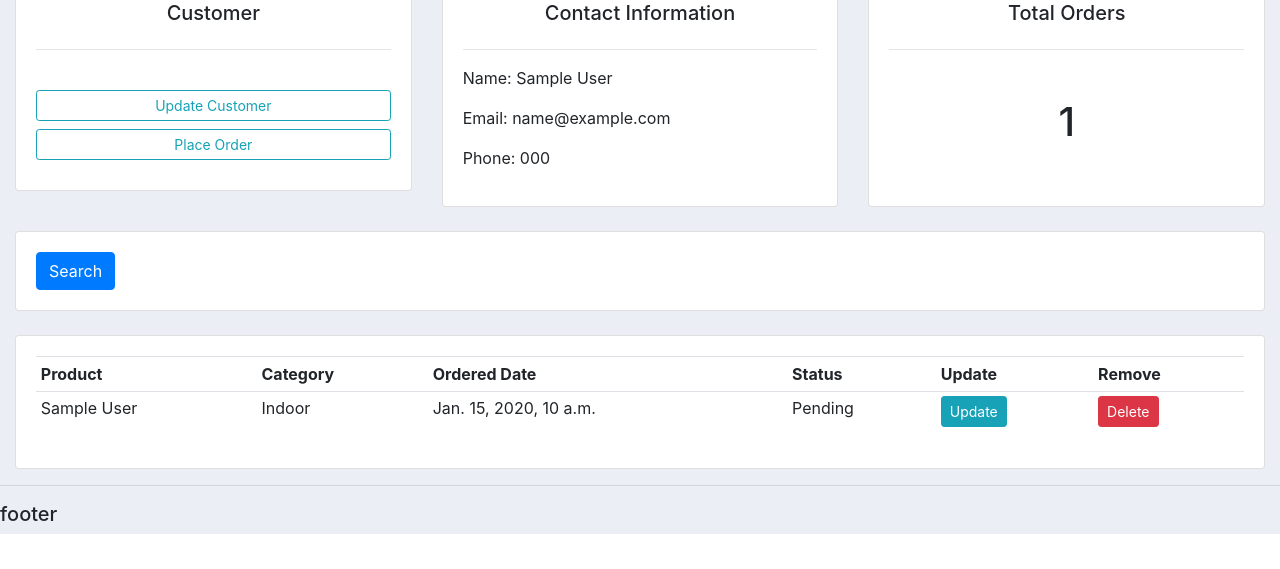
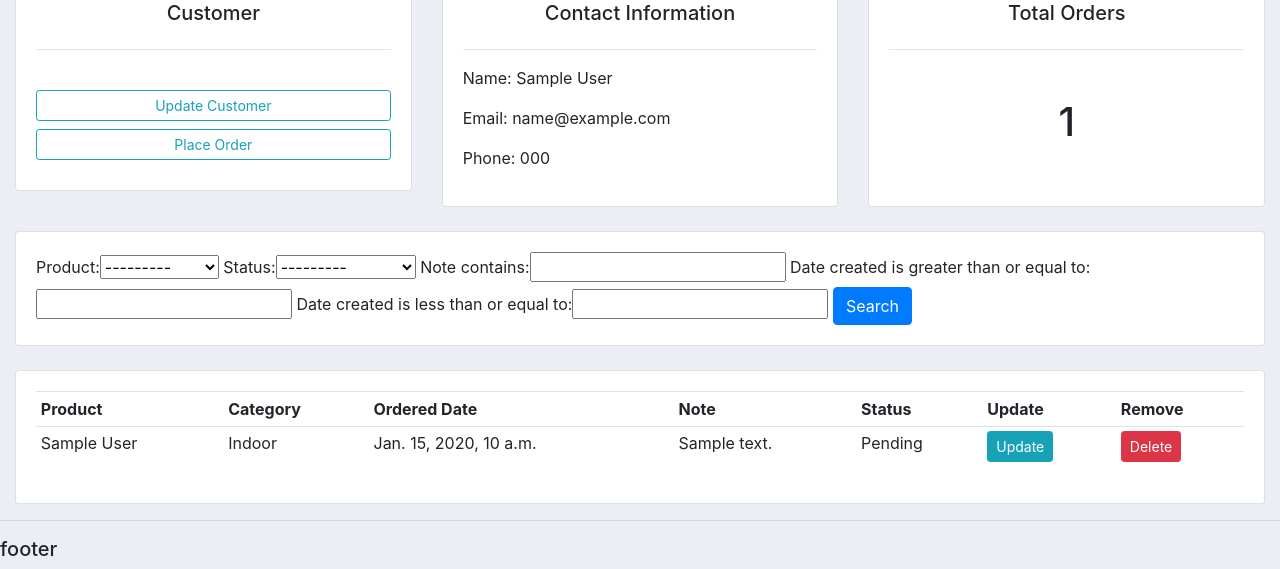
Before and after one commit to md-abdul-alim/Customer-Management-System, a Django app: page /customer/1/ in a window 1280 px wide. Shown: the part 336-905 px from the top of the page. Before the commit the page ends 870 px from the top, so only its background shows below. Run offline with Django 3.2, Linux system fonts and the light colour scheme; tables that the repository leaves empty hold one stand-in row (values such as "Sample post"); some libraries are stand-ins or nearby versions.

Commit message:
searching added by django-filters

```diff
--- /dev/null
+++ b/accounts/filters.py
@@ -0,0 +1,15 @@
+import django_filters
+from django_filters import DateFilter, CharFilter
+from .models import *
+
+
+class OrderFilter(django_filters.FilterSet):
+    start_date = DateFilter(field_name="date_created", lookup_expr='gte')
+    end_date = DateFilter(field_name="date_created", lookup_expr='lte')
+    # icontains means ignore case sensitive
+    note = CharFilter(field_name='note', lookup_expr='icontains')
+
+    class Meta:
+        model = Order
+        fields = '__all__'
+        exclude = ['customer', 'date_created']
--- a/accounts/models.py
+++ b/accounts/models.py
@@ -41,6 +41,7 @@ class Order(models.Model):
     product = models.ForeignKey(Product, null=True, on_delete=models.SET_NULL)
     date_created= models.DateTimeField(auto_now_add=True, null=True)
     status= models.CharField(max_length=200, null=True, choices=STATUS)
+    note = models.CharField(max_length=500, null=True)
 
     def __str__(self):
         return self.product.name
--- a/accounts/templates/accounts/customer.html
+++ b/accounts/templates/accounts/customer.html
@@ -33,9 +33,12 @@
 <div class="row">
     <div class="col">
         <div class="card card-body">
+
             <form action="" method="get">
+                {{ myFilter.form }}
                 <button class="btn btn-primary">Search</button>
             </form>
+
         </div>
     </div>
 </div>
@@ -50,6 +53,7 @@
                     <th>Product</th>
                     <th>Category</th>
                     <th>Ordered Date</th>
+                    <th>Note</th>
                     <th>Status</th>
                     <th>Update</th>
                     <th>Remove</th>
@@ -59,6 +63,7 @@
                         <td>{{order.product}}</td>
                         <td>{{order.product.category}}</td>
                         <td>{{order.date_created}}</td>
+                        <td>{{ order.note }}</td>
                         <td>{{ order.status }}</td>
                         <td> <a class="btn btn-sm btn-info" href="{% url 'update_order' order.id %}">Update</a> </td>
                     <td> <a class="btn btn-sm btn-danger" href="{% url 'delete_order' order.id %}">Delete</a> </td>
--- a/accounts/views.py
+++ b/accounts/views.py
@@ -2,6 +2,7 @@ from django.shortcuts import render, redirect
 from django.forms import inlineformset_factory  # multiple order
 from .models import *
 from .forms import OrderForm
+from .filters import OrderFilter
 # Create your views here.
 
 
@@ -35,10 +36,15 @@ def customer(request, pk):
     customer = Customer.objects.get(id=pk)
     orders = customer.order_set.all()
     total_orders = orders.count()
+
+    myFilter = OrderFilter(request.GET, queryset=orders)
+    orders= myFilter.qs
+
     context = {
         'customer': customer,
         'orders': orders,
-        'total_orders': total_orders
+        'total_orders': total_orders,
+        'myFilter': myFilter
     }
     return render(request, 'accounts/customer.html', context)
 
@@ -47,7 +53,8 @@ def createOrder(request, pk):
     OrderFormSet = inlineformset_factory(
         Customer, Order, fields=('product', 'status'), extra=7)  # multiple order
     customer = Customer.objects.get(id=pk)
-    formset = OrderFormSet(queryset=Order.objects.none(),instance=customer)  # multiple order #queryset use kora hoise jeno previous order gula show na kore
+    # multiple order #queryset use kora hoise jeno previous order gula show na kore
+    formset = OrderFormSet(queryset=Order.objects.none(), instance=customer)
     # form = OrderForm(initial={'customer': customer}) #single order er jonno
     context = {
         'formset': formset
```
Also changed, not shown: accounts/migrations/0009_order_note.py (added).
